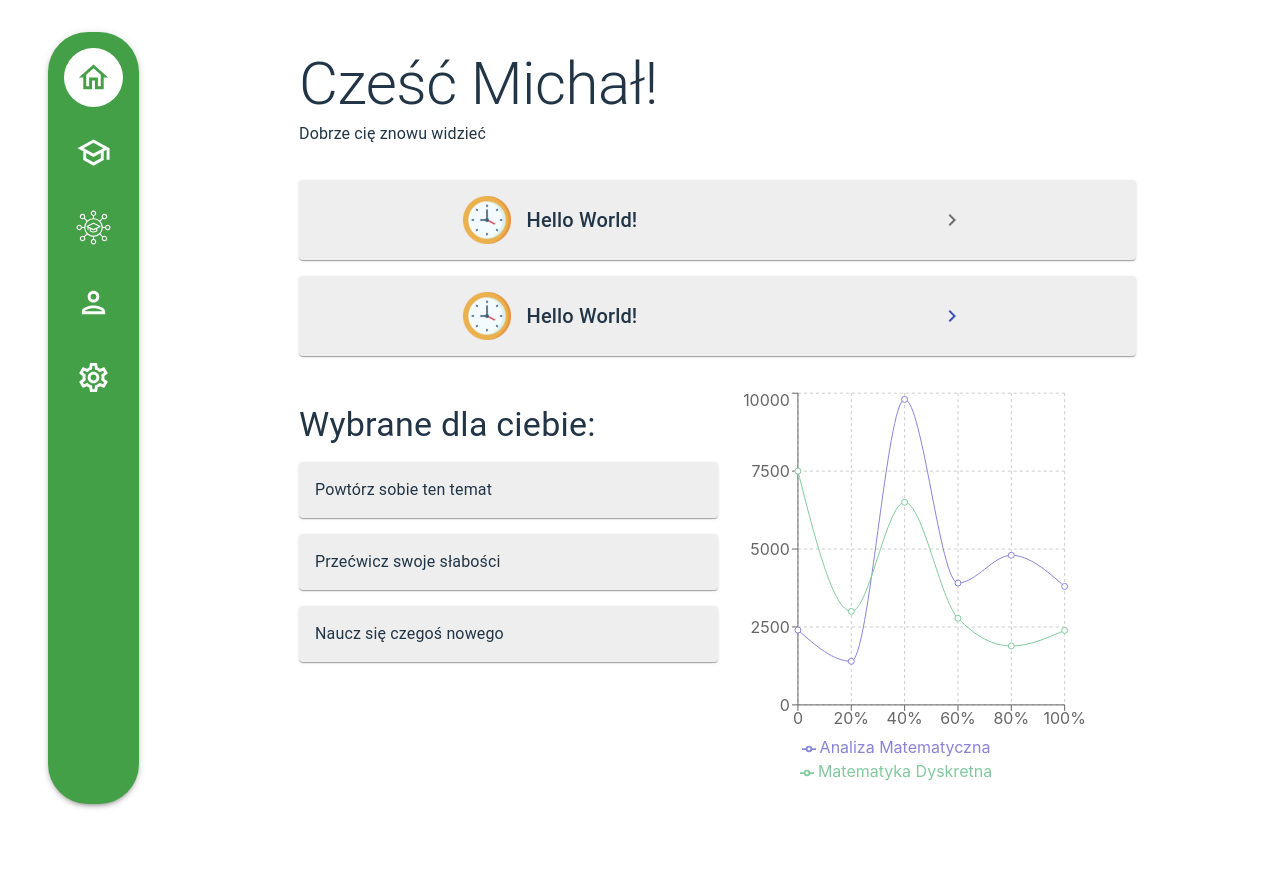
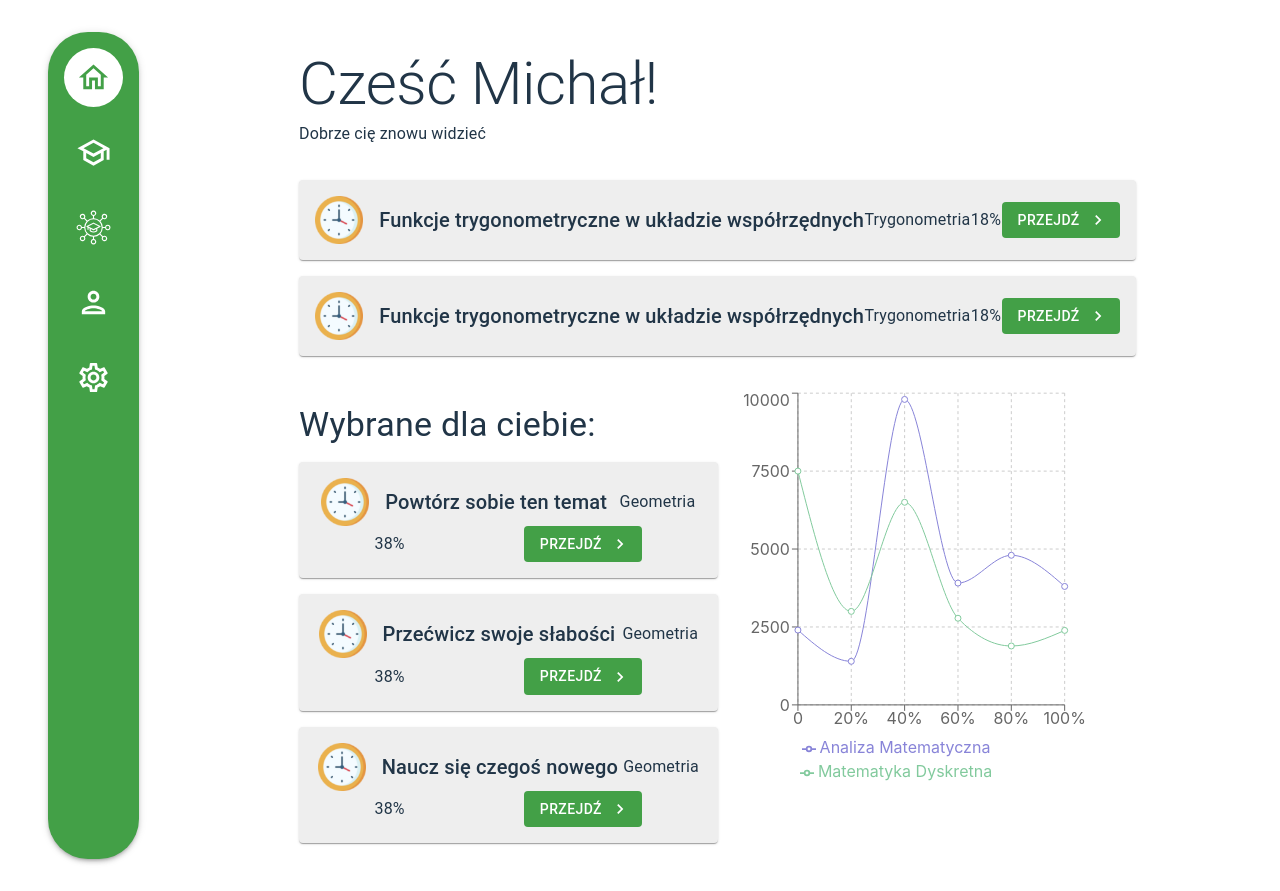
Before and after one commit to EdutieProject/edutie-frontend, a React (Vite) app in the folder edutie-frontend/: page / in a window 1280 px wide. Before the commit the page ends 836 px from the top, so only its background shows below. Built offline with nearby package versions, Linux system fonts and the light colour scheme.

Commit message:
Homepage part 2

```diff
--- a/edutie-frontend/src/pages/Home.jsx
+++ b/edutie-frontend/src/pages/Home.jsx
@@ -1,6 +1,6 @@
 import { Typography, Grid, Box, useTheme, Button, IconButton } from "@mui/material";
 import NavLayout from "./layout/NavLayout";
-import Surface from "../components/Tile";
+import Surface from "../components/Surface";
 import Example from "../components/charts/LineChart";
 import ChevronRight from "@material-ui/icons/ChevronRight"
 import clock from "../assets/img/clock.png"
@@ -52,28 +52,8 @@ export default function Home()
                     </Grid>
                     <Grid item xs={12}>
                         <Grid container flexDirection={"column"} gap={theme.spacing(2)}>
-                            <Surface>
-                                <Grid container justifyContent={"space-around"} alignItems={"center"}>
-                                    <Box sx={styles.surfaceElementTitleBox}>
-                                        <img src={clock} width={48} height={48}/>
-                                        <Typography variant="h6">Hello World!</Typography>
-                                    </Box>
-                                    <IconButton>
-                                        <ChevronRight/>
-                                    </IconButton>
-                                </Grid>
-                            </Surface>
-                            <Surface>
-                                <Grid container justifyContent={"space-around"} alignItems={"center"}>
-                                    <Box sx={styles.surfaceElementTitleBox}>
-                                        <img src={clock} width={48} height={48}/>
-                                        <Typography variant="h6">Hello World!</Typography>
-                                    </Box>
-                                    <IconButton>
-                                        <ChevronRight color="primary"/>
-                                    </IconButton>
-                                </Grid>
-                            </Surface>
+                            <HomeTile imgSrc={clock} title={"Funkcje trygonometryczne w układzie współrzędnych"} middle={"Trygonometria"} right={"18%"}/>
+                            <HomeTile imgSrc={clock} title={"Funkcje trygonometryczne w układzie współrzędnych"} middle={"Trygonometria"} right={"18%"}/>
                         </Grid>
                     </Grid>
                     <Grid item xs={12} sm={6}>
@@ -83,9 +63,7 @@ export default function Home()
                         <Box sx={styles.suggestionBox}>
                         {
                             suggestedElements.map((item) =>
-                                <Surface>
-                                    <Typography>{item.title}</Typography>
-                                </Surface>
+                                <HomeTile imgSrc={clock} title={item.title} middle={"Geometria"} right={"38%"}/>
                             )
                         }
                         </Box>
@@ -97,3 +75,33 @@ export default function Home()
             </NavLayout>
     );
 }
+
+function HomeTile({imgSrc, title, middle, right, href}) {
+    const styles = {
+        surfaceElementTitleBox: {
+            display: "flex",
+            gap: 2,
+            alignItems: "center"
+        }
+    }
+
+    return (
+        <Surface>
+            <Grid container justifyContent={"space-around"} alignItems={"center"}>
+                <Box sx={styles.surfaceElementTitleBox}>
+                    <img src={imgSrc} width={48} height={48} />
+                    <Typography variant="h6">{title}</Typography>
+                </Box>
+                <Typography variant="body1">
+                    {middle}
+                </Typography>
+                <Typography variant="body1">
+                    {right}
+                </Typography>
+                <Button variant="contained" disableElevation endIcon={<ChevronRight/>} href={href}>
+                    Przejdź
+                </Button>
+            </Grid>
+        </Surface>
+    )
+}
```
Also changed, not shown: edutie-frontend/src/components/Surface.jsx (renamed from edutie-frontend/src/components/Tile.jsx).
